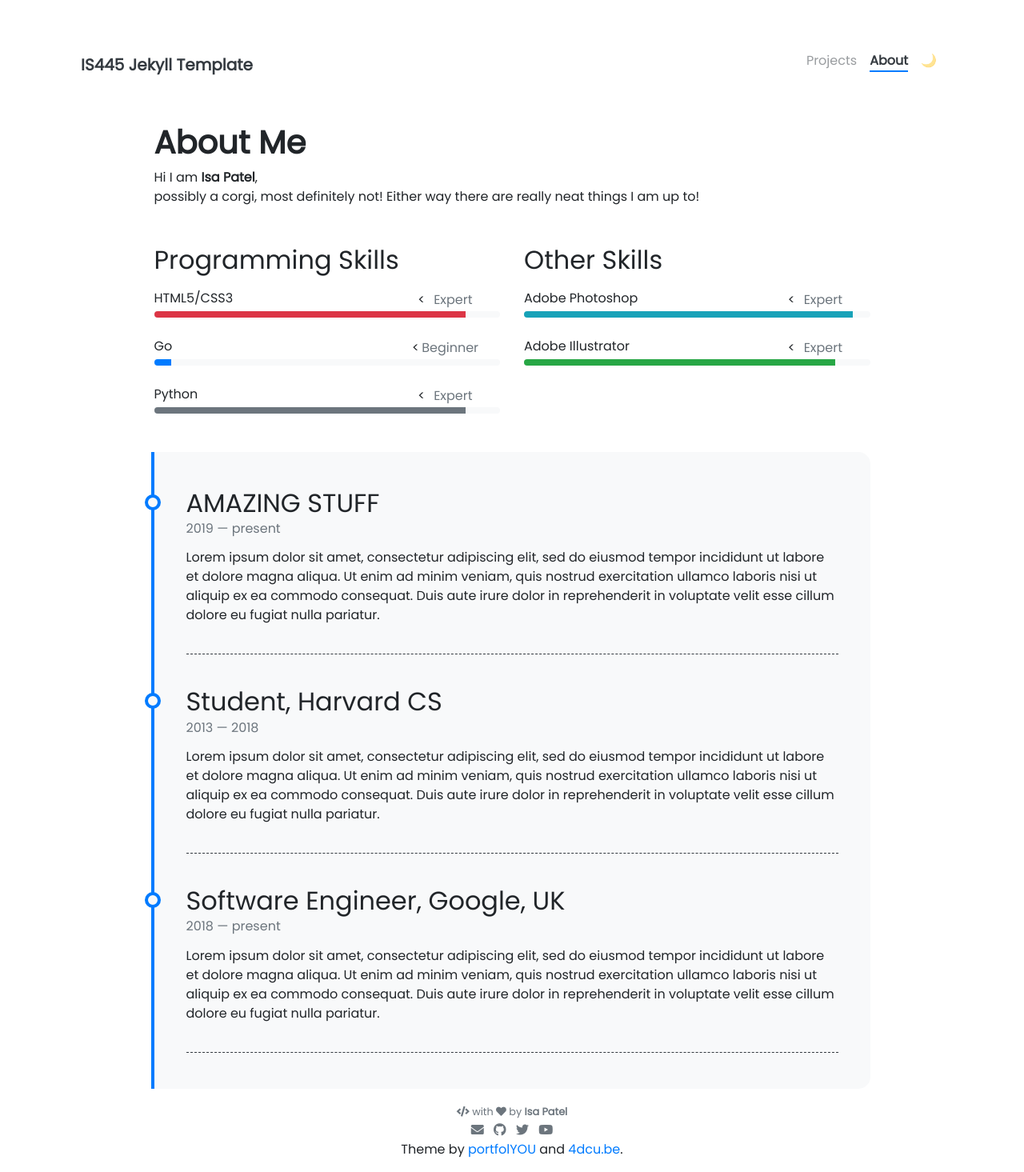
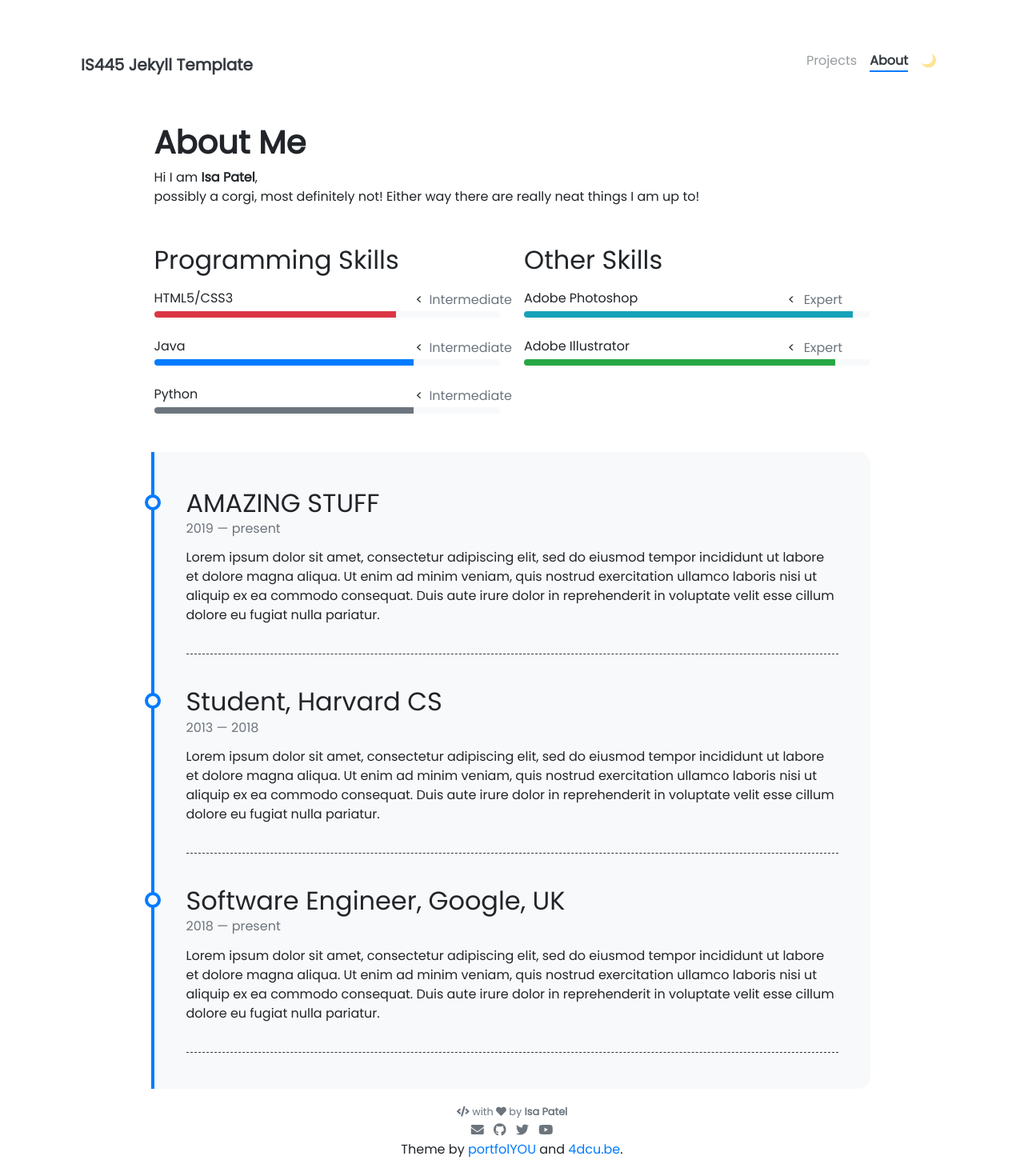
Before and after one commit to ipate7/ipate7.github.io, a Jekyll site: the page built from pages/about.md, in a window 1280 px wide. Shown: the whole page at 80% size. Built offline with Jekyll 4.4.1, drawn with Linux system fonts in a browser that asks for light colours; nearby versions of some CDN libraries.

Commit message:
Update programming-skills.yml

```diff
--- a/_data/programming-skills.yml
+++ b/_data/programming-skills.yml
@@ -1,14 +1,14 @@
 - name: HTML5/CSS3
-  percentage: 90
-  level: Expert
+  percentage: 70
+  level: Intermediate
   color: danger
 
-- name: Go
-  percentage: 5
-  level: Beginner
+- name: Java
+  percentage: 75
+  level: Intermediate
   color:
 
 - name: Python
-  percentage: 90
-  level: Expert
+  percentage: 75
+  level: Intermediate
   color: secondary
```
